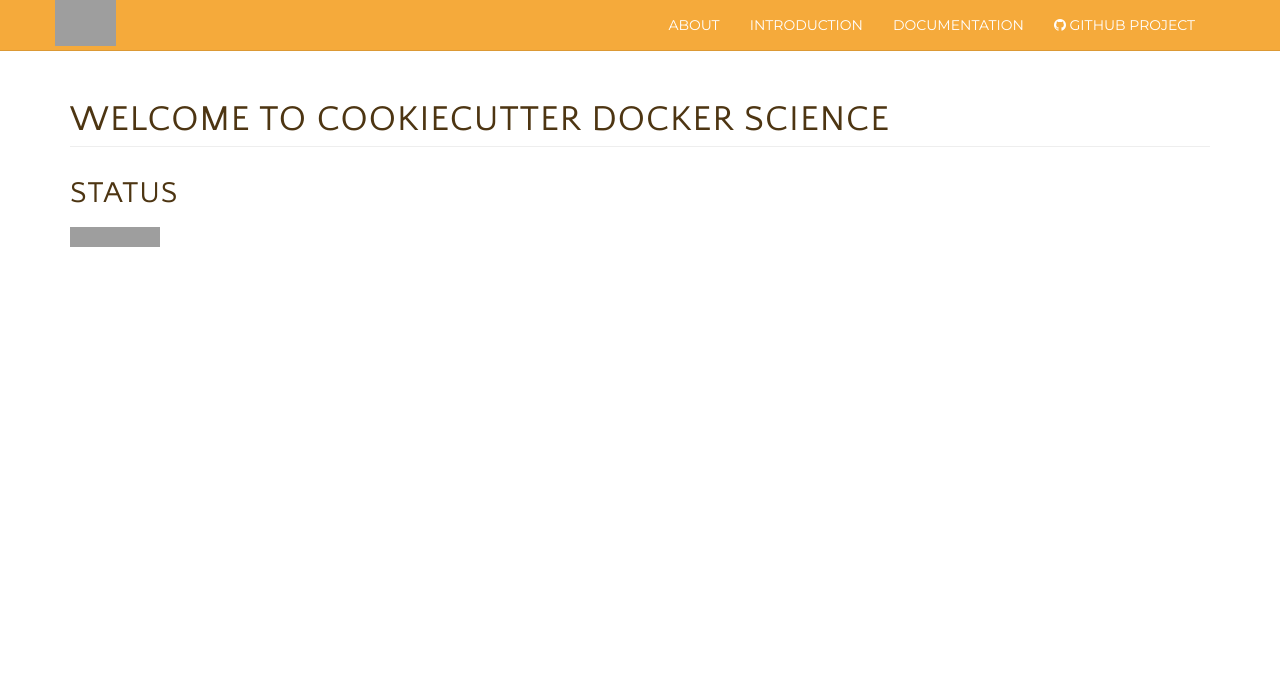
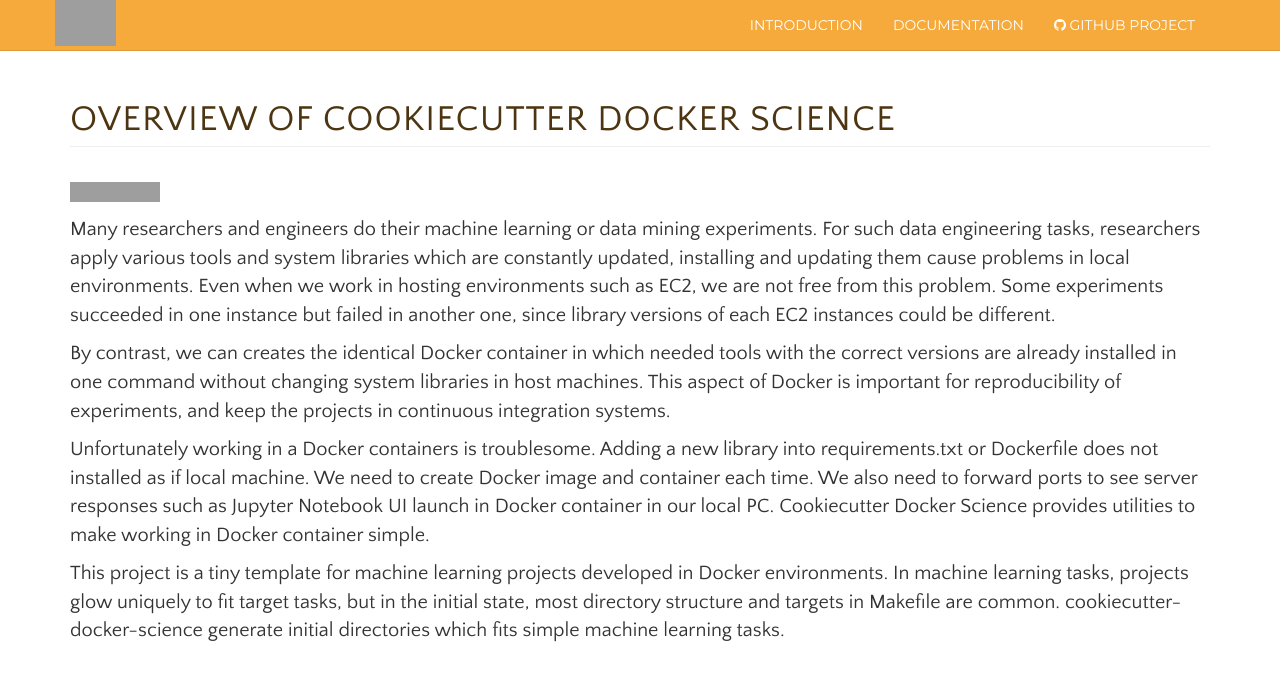
Before and after one commit to docker-science/docker-science.github.io, a Jekyll site: the page built from index.md, in a window 1280 px wide. Shown: the top 681 px of the page. Built offline with Jekyll 4.4.1, drawn with Linux system fonts in a browser that asks for light colours; grey boxes are pictures that could not be loaded.

Commit message:
Add overview and quick start sections

```diff
--- a/_includes/topmenu.html
+++ b/_includes/topmenu.html
@@ -11,10 +11,7 @@
     <div class="collapse navbar-collapse navbar-right navbar-main-collapse">
       <ul class="nav navbar-nav">
         <li>
-          <a href="{{base}}/index.html">About</a>
-        </li>
-        <li>
-          <a href="{{base}}/intro/overview.html">Introduction</a>
+          <a href="{{base}}/index.html">Introduction</a>
         </li>
         <li>
           <a href="{{base}}/docs/usage.html">Documentation</a>
--- a/index.md
+++ b/index.md
@@ -3,11 +3,26 @@ layout: landing
 title: Home
 ---
 
-# Welcome to Cookiecutter Docker Science
-
-
-
-
-## Status
+# Overview of Cookiecutter Docker Science
 
 [![Build Status](https://travis-ci.org/docker-science/cookiecutter-docker-science.svg?branch=master)](https://travis-ci.org/docker-science/cookiecutter-docker-science)
+
+Many researchers and engineers do their machine learning or data mining experiments.
+For such data engineering tasks, researchers apply various tools and system libraries
+which are constantly updated, installing and updating them cause problems in local environments.
+Even when we work in hosting environments such as EC2, we are not free from this problem. Some experiments
+succeeded in one instance but failed in another one, since library versions of each EC2 instances could be different.
+
+By contrast, we can creates the identical Docker container in which needed tools with the correct versions are
+already installed in one command without changing system libraries in host machines. This aspect of Docker is
+important for reproducibility of experiments, and keep the projects in continuous integration systems.
+
+Unfortunately working in a Docker containers is troublesome. Adding a new library into requirements.txt
+or Dockerfile does not installed as if local machine. We need to create Docker image and container each time. We also need
+to forward ports to see server responses such as Jupyter Notebook UI launch in Docker container in our local PC.
+Cookiecutter Docker Science provides utilities to make working in Docker container simple.
+
+This project is a tiny template for machine learning projects developed in Docker environments.
+In machine learning tasks, projects glow uniquely to fit target tasks, but in the initial state, most directory
+structure and targets in Makefile are common. cookiecutter-docker-science generate initial directories which fits
+simple machine learning tasks.
```
Also changed, not shown: docs/usage.md (+26 -1 lines), intro/overview.md (deleted, +0 -14 lines).
